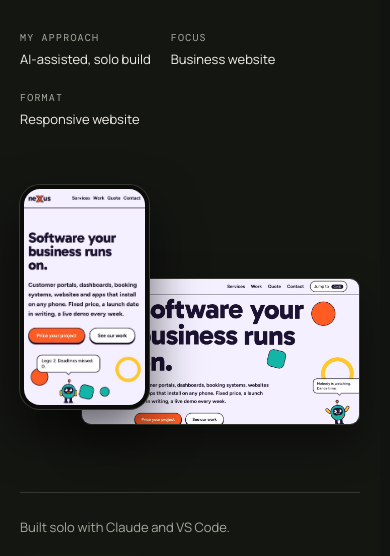
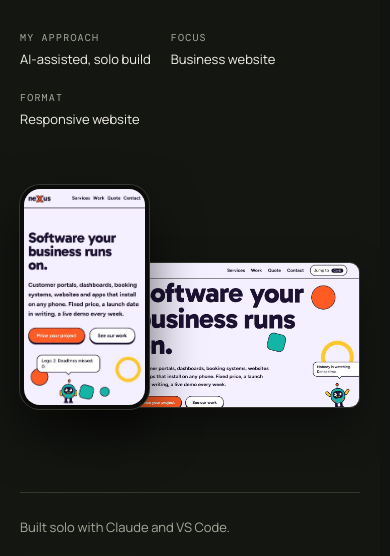
Before and after one commit to arund-dev/portfolio, a plain HTML site: page index.html in a window 390 px wide. Shown: the part 3669-4225 px from the top of the page. Drawn offline with nearby package versions, Linux system fonts and the light colour scheme.

Commit message:
Add files via upload

```diff
--- a/styles.css
+++ b/styles.css
@@ -2076,3 +2076,8 @@ footer a {
   padding-top: 56px;
   border-top: 1px solid var(--line);
 }
+
+/* Nexus, mobile / tablet only: lift the desktop screenshot a bit higher than the default (desktop layout untouched) */
+@media (max-width: 800px) {
+  .project--nexus .shot-desktop { bottom: 14%; }
+}
```
